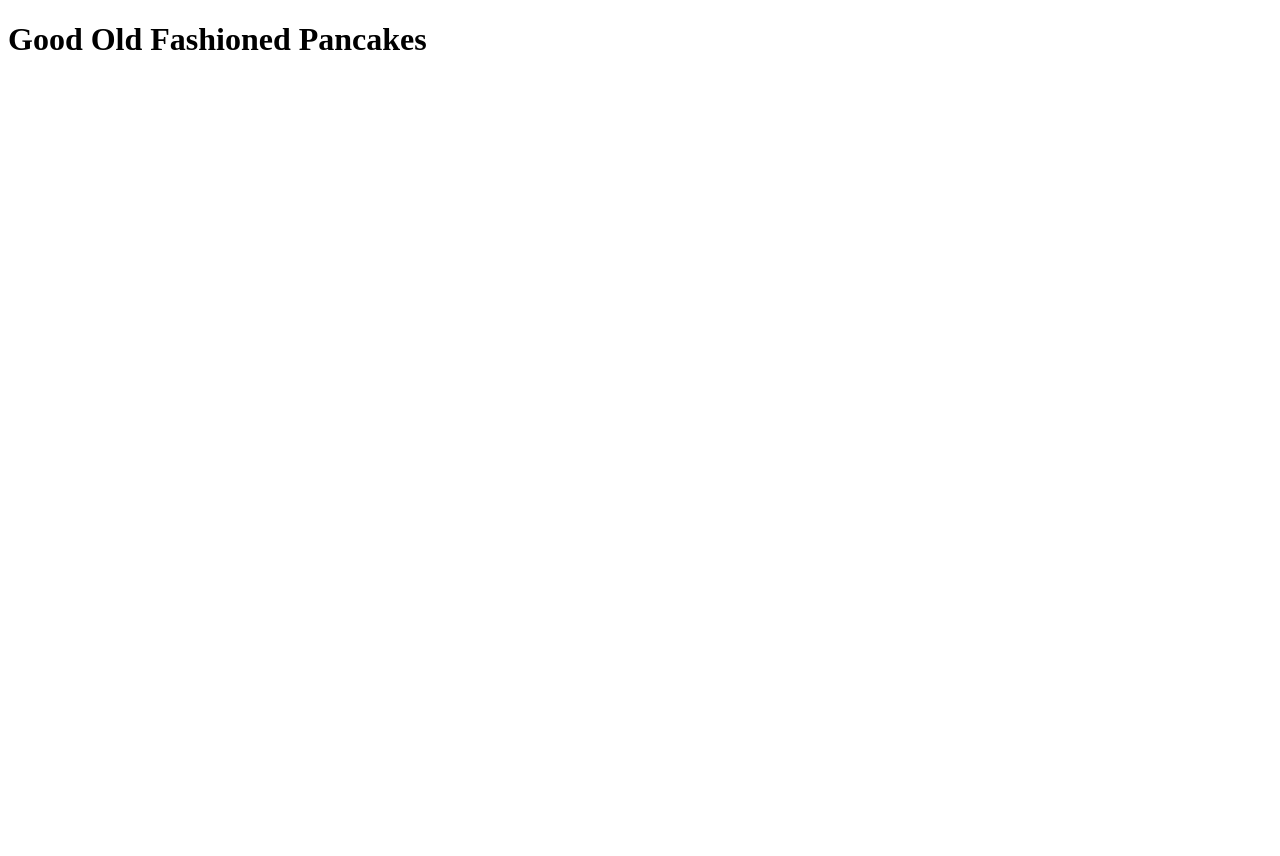
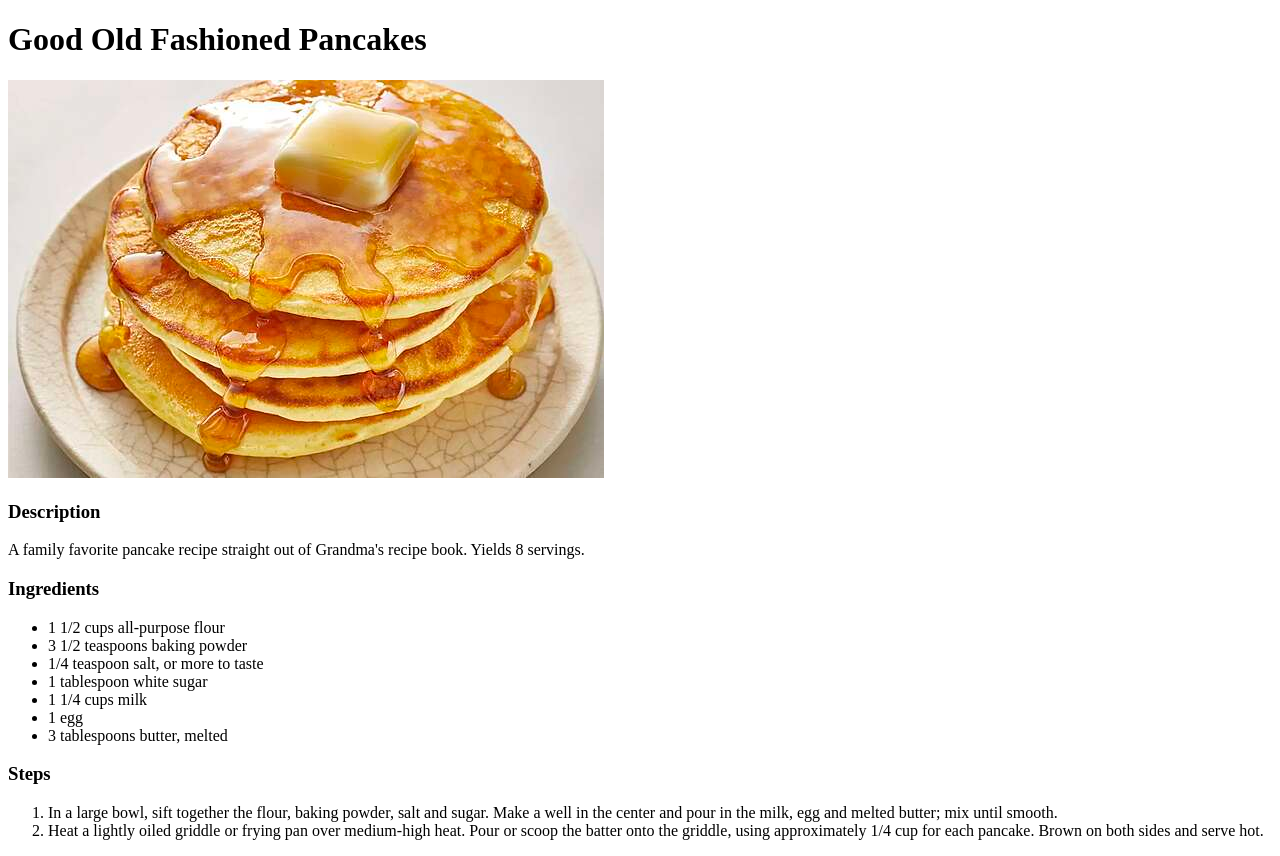
Before and after one commit to callMeSam808/odin-recipes, a plain HTML site: page recipes/good-old-fashioned-pancakes.html in a window 1280 px wide. Before the commit the page ends 800 px from the top, so only its background shows below. Drawn offline with Linux system fonts and the light colour scheme.

Commit message:
Complete recipe for  good-old-fashioned-pancakes.html and convert tabs for html documents to two spaces

```diff
--- a/recipes/good-old-fashioned-pancakes.html
+++ b/recipes/good-old-fashioned-pancakes.html
@@ -6,5 +6,30 @@
   </head>
   <body>
     <h1>Good Old Fashioned Pancakes</h1>
+      <img src="./images/good-old-fashioned-pancakes.jpeg" alt="Finished
+      Good Old Fashioned Pancakes">
+    <h3>Description</h3>
+      <p>A family favorite pancake recipe straight out of Grandma's recipe
+      book. Yields 8 servings.
+      </p>
+    <h3>Ingredients</h3>
+      <ul>
+        <li>1 1/2 cups all-purpose flour</li>
+        <li>3 1/2 teaspoons baking powder</li>
+        <li>1/4 teaspoon salt, or more to taste</li>
+        <li>1 tablespoon white sugar</li>
+        <li>1 1/4 cups milk</li>
+        <li>1 egg</li>
+        <li>3 tablespoons butter, melted</li>
+      </ul>
+    <h3>Steps</h3>
+      <ol>
+        <li>In a large bowl, sift together the flour, baking powder, salt and
+          sugar. Make a well in the center and pour in the milk, egg and melted
+          butter; mix until smooth.</li>
+        <li>Heat a lightly oiled griddle or frying pan over medium-high heat.
+          Pour or scoop the batter onto the griddle, using approximately 1/4
+          cup for each pancake. Brown on both sides and serve hot.</li>
+      </ol>
   </body>
 </html>
```
Also changed, not shown: index.html (indentation only), recipes/images/good-old-fashioned-pancakes.jpeg (added). Lines whose indentation alone changed are shown as unchanged.
